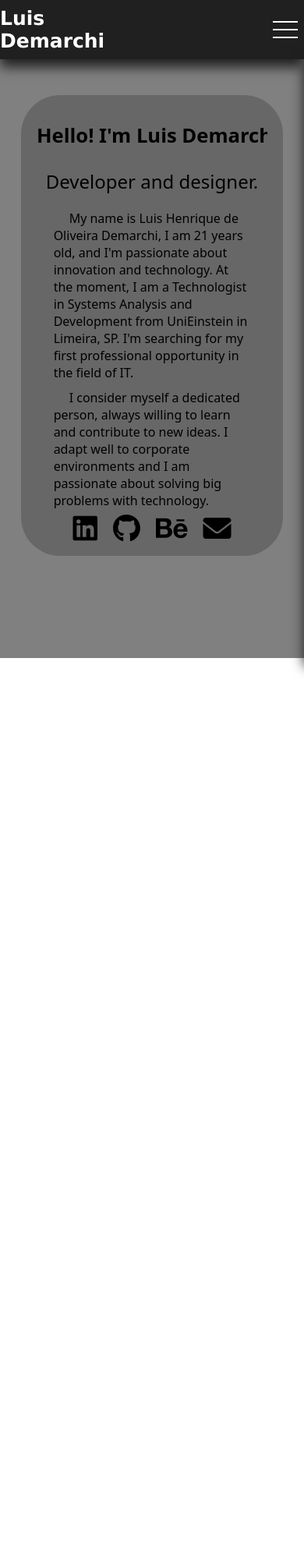
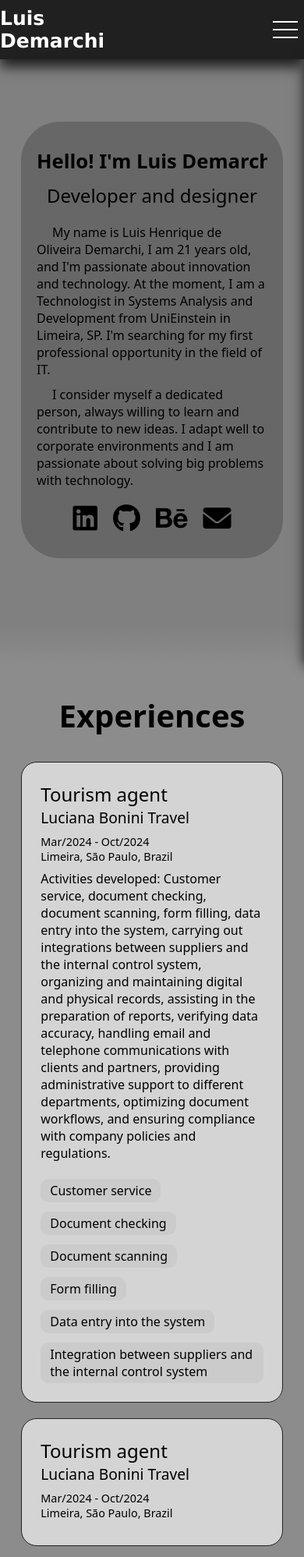
Before and after one commit to Luis-Demarchi/Projeto-Curriculo, a plain HTML site: page Frontend/index.html in a window 390 px wide. Shown: the top 1997 px of the page at 78% size. Before the commit the page ends 1688 px from the top, so only its background shows below. Drawn offline with Linux system fonts and the light colour scheme.

Commit message:
Added some adjusts at page About Me, and added page Experiences

```diff
--- a/Frontend/index.html
+++ b/Frontend/index.html
@@ -9,8 +9,8 @@
     </head>
     <body>
         <header>
-            <nav>
-                <a class="logo" href="/">Luis Demarchi</a>
+            <nav class="navBar">
+                <a class="logo" href="/Frontend/">Luis Demarchi</a>
                 <div class="mobile-menu">
                     <div class="line1"></div>
                     <div class="line2"></div>
@@ -18,7 +18,7 @@
                 </div>
                 <ul class="nav-list">
                     <li><a href="#aboutMe">About me </a></li>
-                    <li><a href="">Experiences</a></li>
+                    <li><a href="#experiences">Experiences</a></li>
                     <li><a href="">Education</a></li>
                     <li><a href="">Projects</a></li>
                     <li><a href="">Contact</a></li>
@@ -26,15 +26,14 @@
             </nav>
         </header>
         <main>
-            <section id="aboutMe">
-                <div class="pageAboutMe">
+            <section id="aboutMe" class="pageAboutMe">
+                <div class="contentAboutMe">
                     <div class="container">
                         <div class="text-container">
                             <span class="typed-text">Hello! I'm Luis Demarchi.</span>
-                            <p class="subtitle">Developer and designer.</p>
+                            <p class="subtitle">Developer and designer</p>
                             <p class="text">My name is Luis Henrique de Oliveira Demarchi, I am 21 years old, and I'm passionate about innovation and technology. At the moment, I am a Technologist in Systems Analysis and Development from UniEinstein in Limeira, SP. I'm searching for my first professional opportunity in the field of IT.</p>
                             <p class="text">I consider myself a dedicated person, always willing to learn and contribute to new ideas. I adapt well to corporate environments and I am passionate about solving big problems with technology.</p>
-                        </div>
                             <div class="links-icons">
                                 <a href="https://br.linkedin.com/in/luis-demarchi-600991221" target="_blank"><i class="fa-brands fa-linkedin"></i></a>
                                 <a href="https://github.com/Luis-Demarchi" target="_blank"><i class="fa-brands fa-github"></i></a>
@@ -43,10 +42,45 @@
                             </div>
                         </div>
                     </div>
+                </div>
             </section>
-            <div class="pageExperiences">
-
+            <section id="experiences" class="pageExperiences">
+                <div class="contentExperiences">
+                    <h1 class="experiencesTitle">Experiences</h1>
+                    <div class="spaceOfContainers">
+                        <div class="containersExperiences">
+                            <div class="contentContainersExperiences">
+                                <div>
+                                    <h3 class="position">Tourism agent</h3>
+                                    <p class="enterprise">Luciana Bonini Travel</p>
+                                    <p class="when">Mar/2024 - Oct/2024</p>
+                                    <p class="local">Limeira, São Paulo, Brazil</p>
+                                    <p class="description"><strong>Activities developed:</strong> Customer service, document checking, document scanning, form filling, data entry into the system, carrying out integrations between suppliers and the internal control system, organizing and maintaining digital and physical records, assisting in the preparation of reports, verifying data accuracy, handling email and telephone communications with clients and partners, providing administrative support to different departments, optimizing document workflows, and ensuring compliance with company policies and regulations.</p>
+                                    <br>
+                                    <div class="atributesBallons">
+                                        <span class="atributes">Customer service</span>
+                                        <span class="atributes">Document checking</span>
+                                        <span class="atributes">Document scanning</span>
+                                        <span class="atributes">Form filling</span>
+                                        <span class="atributes">Data entry into the system</span>
+                                        <span class="atributes">Integration between suppliers and the internal control system</span>
                                     </div>
+                                </div>
+                            </div>
+                        </div>
+                        <div class="containersExperiences">
+                            <div class="contentContainersExperiences">
+                                <div>
+                                    <h3 class="position">Tourism agent</h3>
+                                    <p class="enterprise">Luciana Bonini Travel</p>
+                                    <p class="when">Mar/2024 - Oct/2024</p>
+                                    <p class="local">Limeira, São Paulo, Brazil</p>
+                                </div>
+                            </div>
+                        </div>
+                    </div>
+                </div>
+            </section>
         </main>
         <script src="script.js"></script>
     </body>
--- a/Frontend/style.css
+++ b/Frontend/style.css
@@ -1,6 +1,12 @@
+/* Elements HTML section */
+
 *{
     margin: 0;
     padding: 0;
+}
+
+html{
+    scroll-behavior: smooth;
 }
 
 a{
@@ -8,11 +14,17 @@ a{
     color: #fff;
 }
 
-p{
+strong{
+    font-weight: 450;
+}
+
+.text-container p{
     margin-top: 10px;
 }
 
-nav {
+/* Navbar */
+
+.navBar {
     display: flex;
     justify-content: space-around;
     align-items: center;
@@ -54,10 +66,17 @@ nav {
     font-weight: 650;
 }
 
+/* Mobile configurations */
+
 @media (max-width: 950px){
+    /* Elements HTML section */
+
     body{
         overflow-x: hidden;
     }
+
+    /* Navbar */
+
     .nav-list{
         position: absolute;
         top: 8vh;
@@ -83,22 +102,18 @@ nav {
         margin-left: 150px;
     }
 
+    /* About Me page */
+
     .pageAboutMe{
-        height: 100vh;
-        display: flex;
-        align-items: center;
-        justify-content: center;
-        padding: 10vh 5%;
-        box-sizing: border-box;
+        padding-top: 40% !important;
+        height: 80% !important;
     }
 
-    .container{
-        width: 90%;
-        max-width: 100%;
-        margin: 0 auto;
-        text-align: center;
-        height: auto;
-        top: 0;
+    .contentAboutMe{
+        margin-left: 2% !important;
+        margin-right: 2% !important;
+        padding-left: 5% !important;
+        padding-right: 5% !important;
     }
 
     .typed-text {
@@ -106,8 +121,6 @@ nav {
         font-weight: 700;
         max-width: 100%;
         overflow: hidden;
-        padding-top: 5% !important;
-        padding-bottom: 5% !important;
         white-space: nowrap;
         box-shadow: 0.1rem 0 0 black;
         animation: write 3s steps(22, end) forwards, hideCursor 0s 5s forwards;
@@ -124,7 +137,7 @@ nav {
 
     @keyframes hideCursor {
         0% {
-            box-shadow: 0.1rem 0 0 black;
+            box-shadow: 0.05rem 0 0 black;
         }
         100% {
             box-shadow: none;
@@ -141,7 +154,32 @@ nav {
         text-indent: 20px !important;
         font-weight: 200 !important;
     }
+
+    .links-icons{
+        margin-top: 7% !important;
+    }
+
+    /* Experiences page */
+
+    .pageExperiences{
+        padding-top: 10% !important;
+        height: 250% !important;
+    }
+
+    .contentExperiences{
+        margin-left: 2% !important;
+        margin-right: 2% !important;
+        padding-left: 5% !important;
+        padding-right: 5% !important;
+    }
+
+    .experiencesTitle{
+        text-align: center;
+        margin-left: 0 !important;
+    }
 }
+
+/* Navbar*/
 
 .nav-list.active{
     transform: translateX(0);
@@ -170,17 +208,25 @@ nav {
     transform: rotate(45deg) translate(-5px, -7px);
 }
 
+/* About Me Page */
+
 .pageAboutMe {
+    scroll-margin-top: 9vh;
     width: 100%;
-    min-height: 100vh;
+    height: 70%;
     background-color: gray;
-    display: flex;
-    align-items: center;
-    justify-content: center;
-    padding-top: 9vh;
-    box-sizing: border-box;
+    padding-top: 12%;
+    padding-bottom: 5%;
+    position: relative;
 }
 
+.contentAboutMe{
+    margin-left: 5%;
+    margin-right: 5%;
+    padding-left: 10%;
+    padding-right: 10%;
+    font-family: system-ui, -apple-system, BlinkMacSystemFont, 'Segoe UI', Roboto, Oxygen, Ubuntu, Cantarell, 'Open Sans', 'Helvetica Neue', sans-serif;
+}
 
 .container{
     position: relative;
@@ -188,11 +234,7 @@ nav {
     flex-direction: column;
     align-items: center;
     justify-content: center;
-    width: 90%;
-    max-width: 1200px;
-    height: auto;
     padding: 5% 3%;
-    margin: 0 auto;
     background-color: rgb(103, 103, 103);
     border-radius: 50px;
 }
@@ -203,7 +245,7 @@ nav {
     justify-content: center;
     align-items: center;
     text-align: center;
-    font-family: system-ui, -apple-system, BlinkMacSystemFont, 'Segoe UI', Roboto, Oxygen, Ubuntu, Cantarell, 'Open Sans', 'Helvetica Neue', sans-serif;
+    padding: 1rem;
 }
 
 .subtitle{
@@ -215,17 +257,9 @@ nav {
 
 .text{
     font-size: 20px;
-    margin-left: 10%;
-    margin-right: 10%;
-    text-align: start !important;
+    text-align: start;
     text-indent: 60px;
     font-weight: 100;
-}
-
-.pageExperiences{
-    width: 100%;
-    height: 100%;
-    background-color: white;
 }
 
 @media (min-width: 951px){
@@ -275,3 +309,96 @@ nav {
 .links-icons a:hover i {
     color: #1c1c1c;
 }
+
+/* Changing the section to Experiences */
+
+.pageExperiences{
+    scroll-margin-top: 9vh;
+    width: 100%;
+    height: 100%;
+    background-color: rgb(140, 140, 140);
+    padding-top: 5%;
+    padding-bottom: 5%;
+    position: relative;
+}
+
+.pageExperiences::before{
+    content: "";
+    position: absolute;
+    top: -3rem;
+    left: 0;
+    width: 100%;
+    height: 3rem;
+    background: linear-gradient(to bottom, rgba(140, 140, 140, 0), rgb(140, 140, 140));
+}
+
+.contentExperiences{
+    margin-left: 5%;
+    margin-right: 5%;
+    padding-left: 10%;
+    padding-right: 10%;
+    font-family: system-ui, -apple-system, BlinkMacSystemFont, 'Segoe UI', Roboto, Oxygen, Ubuntu, Cantarell, 'Open Sans', 'Helvetica Neue', sans-serif;
+}
+
+.experiencesTitle{
+    margin-bottom: 2rem;
+    font-size: 2.5rem;
+    margin-left: 1.4rem;
+}
+
+.spaceOfContainers{
+    display: flex;
+    flex-direction: column;
+    gap: 1.25rem;
+}
+
+.containersExperiences{
+    background-color: rgb(212, 212, 212);
+    border-radius: 20px;
+    border: 1.5px solid rgb(34, 34, 34);
+}
+
+.contentContainersExperiences{
+    padding: 1.5rem;
+}
+
+.position{
+    font-weight: 450;
+    font-size: 1.5rem;
+}
+
+.enterprise{
+    font-weight: 300;
+    margin-bottom: 0.5rem;
+    font-size: 1.2rem;
+}
+
+.when, .local{
+    font-weight: 300;
+    font-size: 0.9rem;
+}
+
+.local{
+    margin-bottom: 0.5rem;
+}
+
+.description{
+    font-weight: 300;
+}
+
+.atributesBallons{
+    display: flex;
+    gap: 0.75rem;
+    flex-wrap: wrap;
+}
+
+.atributes{
+    border-radius: 10px;
+    background-color: rgb(203, 203, 203);
+    padding-left: 0.75rem;
+    padding-right: 0.75rem;
+    padding-top: 0.25rem;
+    padding-bottom: 0.25rem;
+    font-size: 1rem;
+    font-weight: 300;
+}
```
Lines whose indentation alone changed are shown as unchanged.
